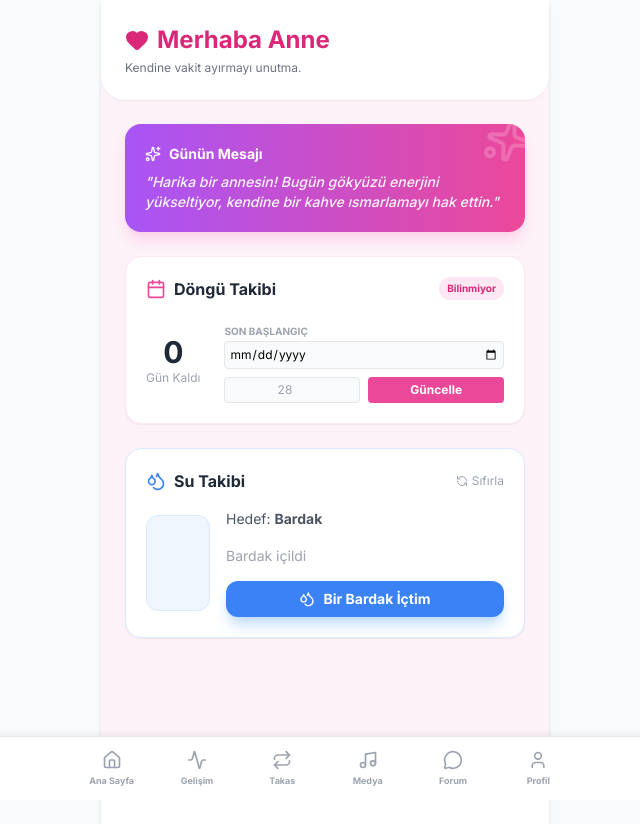
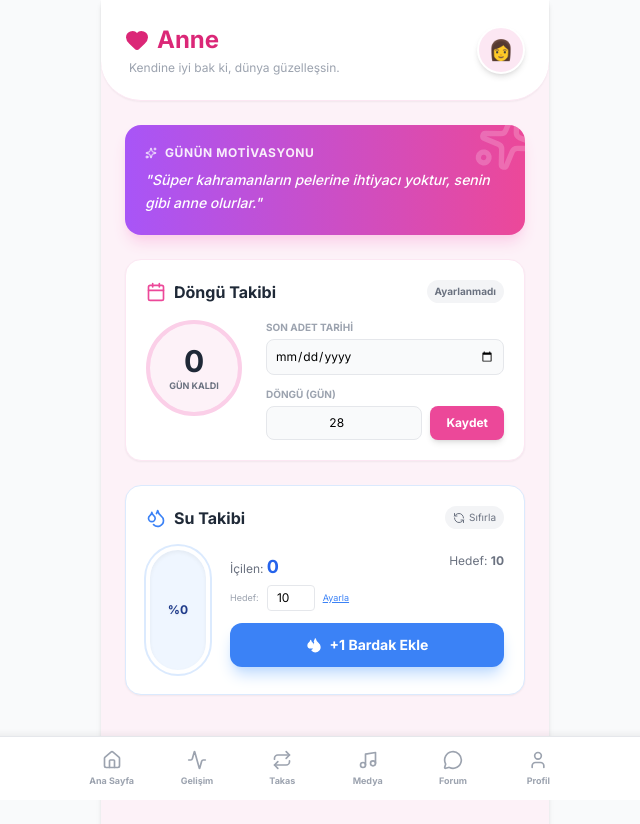
Before and after one commit to wovbaby/ezelbebek, a Next.js app: page /anne in a window 1280 px wide. Shown: the top 824 px of the page, without its empty margins (315-955 px from the left). Built offline with nearby package versions, Linux system fonts and the light colour scheme; no server answers; the database is empty.

Commit message:
annelerehediye

```diff
--- a/app/actions.ts
+++ b/app/actions.ts
@@ -306,8 +306,6 @@ export async function asiIsaretle(asiId: number, yapildi: boolean) {
   revalidatePath('/asi-takvimi'); // Sayfayı yenile
   return true;
 }
-// ... (önceki kodların altına)
-
 // 8. ANNE - Su İçme
 export async function suIc() {
   // Önce mevcut sayıyı al
--- a/app/anne/page.tsx
+++ b/app/anne/page.tsx
@@ -1,124 +1,189 @@
 import { supabase } from '@/lib/supabaseClient';
-import { Droplets, Calendar, RefreshCcw, Heart, Sparkles } from 'lucide-react';
+import { Droplets, Calendar, RefreshCcw, Heart, Sparkles, Settings } from 'lucide-react';
 import { suIc, suSifirla, anneGuncelle } from '@/app/actions';
 
 export const revalidate = 0;
 
+// Motivasyon Sözleri (Rastgele biri gelir)
+const SOZLER = [
+    "Harika bir annesin! Bugün enerjin gökyüzü kadar yüksek.",
+    "Kendine bir kahve ısmarla, bunu hak ettin.",
+    "Senin mutluluğun, bebeğinin mutluluğu demek.",
+    "Bugün derin bir nefes al ve anın tadını çıkar.",
+    "Yorgunluk geçici, sevgin kalıcı. Harikasın!",
+    "Süper kahramanların pelerine ihtiyacı yoktur, senin gibi anne olurlar."
+];
+
 export default async function AnnePage() {
+  // Veriyi Çek
   const { data: anne } = await supabase.from('anne_profili').select('*').single();
 
-  // Adet Döngüsü Hesabı
+  // Rastgele Söz Seç
+  const gununSozu = SOZLER[Math.floor(Math.random() * SOZLER.length)];
+
+  // --- DÖNGÜ HESAPLAMA ---
   let kalanGun = 0;
-  let donguDurumu = "Bilinmiyor";
+  let donguDurumu = "Ayarlanmadı";
+  let donguRengi = "bg-gray-100 text-gray-500";
 
   if (anne?.son_adet_tarihi) {
     const sonTarih = new Date(anne.son_adet_tarihi);
     const bugun = new Date();
 
     // Geçen gün sayısı
-    const gecenGun = Math.floor((bugun.getTime() - sonTarih.getTime()) / (1000 * 3600 * 24));
+    const farkZaman = bugun.getTime() - sonTarih.getTime();
+    const gecenGun = Math.floor(farkZaman / (1000 * 3600 * 24));
     const donguSuresi = anne.dongu_suresi || 28;
 
-    // Kalan gün
-    kalanGun = donguSuresi - (gecenGun % donguSuresi);
+    // Kalan gün (Negatif çıkarsa gecikme var demektir)
+    const modGun = gecenGun % donguSuresi;
+    kalanGun = donguSuresi - modGun;
 
-    // Durum belirle
-    const donguGunu = gecenGun % donguSuresi;
-    if (donguGunu < 5) donguDurumu = "Regl Dönemi";
-    else if (donguGunu >= 12 && donguGunu <= 16) donguDurumu = "Yumurtlama Dönemi 🥚";
-    else if (kalanGun < 3) donguDurumu = "PMS (Yaklaştı)";
-    else donguDurumu = "Normal Dönem";
+    // Durum Analizi
+    if (modGun < 5) {
+        donguDurumu = "Regl Dönemi 🩸";
+        donguRengi = "bg-red-100 text-red-600";
+    } else if (modGun >= 12 && modGun <= 16) {
+        donguDurumu = "Yumurtlama 🥚";
+        donguRengi = "bg-purple-100 text-purple-600";
+    } else if (kalanGun < 3) {
+        donguDurumu = "PMS Dönemi 🍫";
+        donguRengi = "bg-pink-100 text-pink-600";
+    } else {
+        donguDurumu = "Normal Dönem ✨";
+        donguRengi = "bg-green-100 text-green-600";
+    }
   }
+
+  // --- SU HESAPLAMA ---
+  const suHedefi = anne?.su_hedefi || 10;
+  const icilen = anne?.icilen_su || 0;
+  const suYuzdesi = Math.min((icilen / suHedefi) * 100, 100);
 
   return (
     <main className="min-h-screen bg-pink-50 pb-32">
 
         {/* Header */}
-        <header className="p-6 bg-white shadow-sm rounded-b-3xl sticky top-0 z-10">
-            <h1 className="text-2xl font-bold text-pink-600 flex items-center gap-2">
-                <Heart className="w-6 h-6 fill-pink-600" />
-                Merhaba {anne?.ad || "Anne"}
-            </h1>
-            <p className="text-xs text-gray-500 mt-1">Kendine vakit ayırmayı unutma.</p>
+        <header className="p-6 bg-white shadow-sm rounded-b-[2.5rem] sticky top-0 z-10 border-b border-pink-100">
+            <div className="flex items-center justify-between">
+                <div>
+                    <h1 className="text-2xl font-bold text-pink-600 flex items-center gap-2">
+                        <Heart className="w-6 h-6 fill-pink-600" />
+                        {anne?.ad || "Anne"}
+                    </h1>
+                    <p className="text-xs text-gray-400 mt-1 ml-1">Kendine iyi bak ki, dünya güzelleşsin.</p>
+                </div>
+                {/* Avatar (Süs) */}
+                <div className="w-12 h-12 bg-pink-100 rounded-full flex items-center justify-center border-2 border-white shadow-md">
+                    <span className="text-xl">👩</span>
+                </div>
+            </div>
         </header>
 
         <div className="p-6 space-y-6">
 
-            {/* 1. GÜNLÜK MOTİVASYON / ASTROLOJİ (Statik Örnek) */}
+            {/* 1. GÜNÜN MESAJI (KART) */}
             <div className="bg-gradient-to-r from-purple-500 to-pink-500 p-5 rounded-2xl text-white shadow-lg shadow-pink-200 relative overflow-hidden">
-                <Sparkles className="w-12 h-12 absolute -top-2 -right-2 text-white/20 rotate-12" />
-                <h3 className="font-bold text-sm flex items-center gap-2 mb-2">
-                    <Sparkles className="w-4 h-4" /> Günün Mesajı
+                <Sparkles className="w-16 h-16 absolute -top-4 -right-4 text-white/20 rotate-12" />
+                <h3 className="font-bold text-xs flex items-center gap-2 mb-2 uppercase tracking-wider opacity-90">
+                    <Sparkles className="w-3 h-3" /> Günün Motivasyonu
                 </h3>
-                <p className="text-sm font-medium italic opacity-95">
-                    "Harika bir annesin! Bugün gökyüzü enerjini yükseltiyor, kendine bir kahve ısmarlamayı hak ettin."
+                <p className="text-sm font-medium italic leading-relaxed">
+                    "{gununSozu}"
                 </p>
             </div>
 
-            {/* 2. REGL DÖNGÜSÜ KARTI */}
+            {/* 2. REGL DÖNGÜSÜ VE AYARLAR */}
             <div className="bg-white p-5 rounded-2xl shadow-sm border border-pink-100">
                 <div className="flex justify-between items-start mb-4">
                     <h3 className="font-bold text-gray-800 flex items-center gap-2">
                         <Calendar className="w-5 h-5 text-pink-500" /> Döngü Takibi
                     </h3>
-                    <span className="text-[10px] font-bold bg-pink-100 text-pink-600 px-2 py-1 rounded-full">
+                    <span className={`text-[10px] font-bold px-2 py-1 rounded-full ${donguRengi}`}>
                         {donguDurumu}
                     </span>
                 </div>
 
-                <div className="flex items-center justify-between">
-                    <div className="text-center">
+                <div className="flex gap-6">
+                    {/* Sayaç */}
+                    <div className="flex flex-col items-center justify-center bg-pink-50 w-24 h-24 rounded-full border-4 border-pink-200">
                         <p className="text-3xl font-bold text-gray-800">{kalanGun}</p>
-                        <p className="text-xs text-gray-400">Gün Kaldı</p>
+                        <p className="text-[9px] text-gray-500 uppercase font-bold">Gün Kaldı</p>
                     </div>
 
-                    {/* Ayarlar Formu (Basit) */}
-                    <form action={anneGuncelle} className="flex-1 ml-6 space-y-2">
+                    {/* Form (Sağ Taraf) */}
+                    <form action={anneGuncelle} className="flex-1 space-y-3">
                         <div>
-                            <label className="text-[10px] text-gray-400 uppercase font-bold">Son Başlangıç</label>
-                            <input type="date" name="son_adet_tarihi" defaultValue={anne?.son_adet_tarihi} className="w-full p-1 bg-gray-50 rounded border text-xs" />
+                            <label className="text-[10px] text-gray-400 uppercase font-bold block mb-1">Son Adet Tarihi</label>
+                            <input
+                                type="date"
+                                name="son_adet_tarihi"
+                                defaultValue={anne?.son_adet_tarihi}
+                                className="w-full p-2 bg-gray-50 rounded-lg border border-gray-200 text-xs focus:ring-2 focus:ring-pink-400 outline-none"
+                            />
                         </div>
-                        <div className="flex gap-2">
-                            <input type="number" name="dongu_suresi" placeholder="28" defaultValue={anne?.dongu_suresi} className="w-1/2 p-1 bg-gray-50 rounded border text-xs text-center" title="Döngü Süresi" />
-                            <button className="w-1/2 bg-pink-500 text-white text-xs rounded font-bold">Güncelle</button>
+                        <div className="flex gap-2 items-end">
+                            <div className="flex-1">
+                                <label className="text-[10px] text-gray-400 uppercase font-bold block mb-1">Döngü (Gün)</label>
+                                <input type="number" name="dongu_suresi" defaultValue={anne?.dongu_suresi || 28} className="w-full p-2 bg-gray-50 rounded-lg border border-gray-200 text-xs text-center" />
+                            </div>
+                            <button type="submit" className="h-[34px] px-4 bg-pink-500 text-white text-xs rounded-lg font-bold shadow-md active:scale-95 transition-transform">
+                                Kaydet
+                            </button>
                         </div>
                     </form>
                 </div>
             </div>
 
             {/* 3. SU TAKİBİ */}
-            <div className="bg-white p-5 rounded-2xl shadow-sm border border-blue-100">
-                <div className="flex justify-between items-center mb-4">
+            <div className="bg-white p-5 rounded-2xl shadow-sm border border-blue-100 relative overflow-hidden">
+                <div className="flex justify-between items-center mb-4 relative z-10">
                     <h3 className="font-bold text-gray-800 flex items-center gap-2">
                         <Droplets className="w-5 h-5 text-blue-500" /> Su Takibi
                     </h3>
                     <form action={suSifirla}>
-                        <button className="text-xs text-gray-400 hover:text-red-500 flex items-center gap-1">
+                        <button className="text-[10px] bg-gray-100 hover:bg-red-100 text-gray-500 hover:text-red-500 px-2 py-1 rounded-full flex items-center gap-1 transition-colors">
                             <RefreshCcw className="w-3 h-3" /> Sıfırla
                         </button>
                     </form>
                 </div>
 
-                <div className="flex items-center gap-4">
-                    {/* Su Deposu Görseli */}
-                    <div className="relative w-16 h-24 bg-blue-50 rounded-xl overflow-hidden border border-blue-100">
+                <div className="flex items-center gap-5 relative z-10">
+                    {/* Görsel Su Deposu */}
+                    <div className="relative w-16 h-32 bg-blue-50 rounded-full overflow-hidden border-4 border-white shadow-inner ring-2 ring-blue-100">
+                        {/* Su Seviyesi Animasyonu */}
                         <div
-                            className="absolute bottom-0 left-0 w-full bg-blue-400 transition-all duration-500"
-                            style={{ height: `${Math.min((anne?.icilen_su / (anne?.su_hedefi || 10)) * 100, 100)}%` }}
-                        ></div>
+                            className="absolute bottom-0 left-0 w-full bg-blue-400 transition-all duration-700 ease-out opacity-80"
+                            style={{ height: `${suYuzdesi}%` }}
+                        >
+                            {/* Dalga Efekti (CSS ile yapılabilir, şimdilik düz renk) */}
+                        </div>
+                        {/* Yüzde Yazısı */}
+                        <div className="absolute inset-0 flex items-center justify-center text-blue-900 font-bold text-xs drop-shadow-sm">
+                            %{Math.round(suYuzdesi)}
+                        </div>
                     </div>
 
                     <div className="flex-1">
-                        <p className="text-sm text-gray-600 mb-2">
-                            Hedef: <span className="font-bold">{anne?.su_hedefi} Bardak</span>
-                        </p>
-                        <p className="text-2xl font-bold text-blue-600 mb-3">
-                            {anne?.icilen_su} <span className="text-sm text-gray-400 font-normal">Bardak içildi</span>
-                        </p>
+                        <div className="flex justify-between text-xs text-gray-500 mb-1">
+                            <span>İçilen: <b className="text-blue-600 text-lg">{icilen}</b></span>
+                            <span>Hedef: <b>{suHedefi}</b></span>
+                        </div>
 
+                        {/* Su Hedefi Ayarlama (Mini Form) */}
+                        <form action={anneGuncelle} className="mb-3">
+                             <div className="flex items-center gap-2">
+                                <label className="text-[9px] text-gray-400">Hedef:</label>
+                                <input type="number" name="su_hedefi" defaultValue={suHedefi} className="w-12 p-1 text-xs border rounded text-center" />
+                                <button className="text-[9px] text-blue-500 underline">Ayarla</button>
+                             </div>
+                        </form>
+
+                        {/* İÇME BUTONU */}
                         <form action={suIc}>
-                            <button className="w-full py-2 bg-blue-500 hover:bg-blue-600 text-white rounded-xl font-bold text-sm flex items-center justify-center gap-2 shadow-lg shadow-blue-200 active:scale-95 transition-transform">
-                                <Droplets className="w-4 h-4" /> Bir Bardak İçtim
+                            <button className="w-full py-3 bg-blue-500 hover:bg-blue-600 text-white rounded-xl font-bold text-sm flex items-center justify-center gap-2 shadow-lg shadow-blue-200 active:scale-95 transition-transform">
+                                <Droplets className="w-4 h-4 fill-white" />
+                                +1 Bardak Ekle
                             </button>
                         </form>
                     </div>
```
